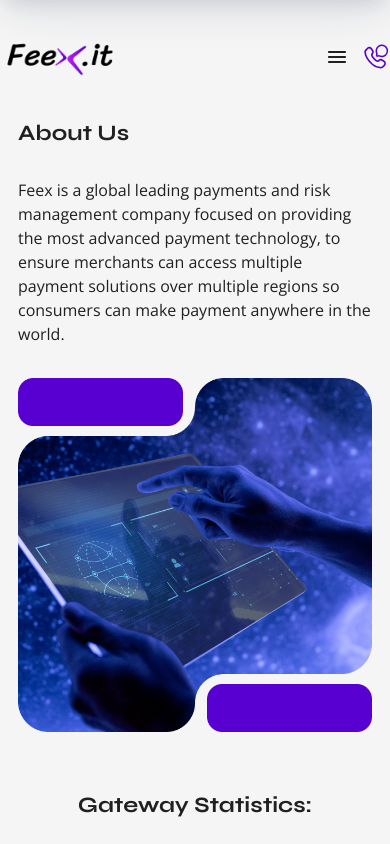
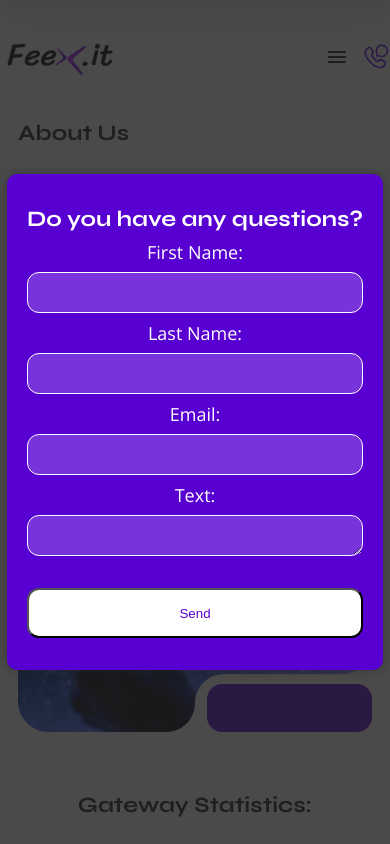
Before and after one commit to kapishdima/freex_it, a website built with webpack: page src/index.html in a window 390 px wide. Both pictures are taken after a click on the button 376 px from the left and 57 px from the top of the page. Shown: the top 844 px of the page. Built offline with nearby package versions, Linux system fonts and the light colour scheme.

Commit message:
Feat: add modal window and favicon

```diff
--- a/src/index.html
+++ b/src/index.html
@@ -13,10 +13,10 @@
   <meta property="og:description"
     content="Discover advanced payment technology and risk management solutions with Feex, enabling merchants worldwide to access diverse payment options across regions for seamless global transactions.">
   <meta property="og:image" content="./assets/images/about.png">
-  <link rel="apple-touch-icon" sizes="180x180" href="/apple-touch-icon.png">
-  <link rel="icon" type="image/png" sizes="32x32" href="/favicon-32x32.png">
-  <link rel="icon" type="image/png" sizes="16x16" href="/favicon-16x16.png">
-  <link rel="manifest" href="/site.webmanifest">
+  <link rel="apple-touch-icon" sizes="180x180" href="./assets/images/favicon/apple-touch-icon.png">
+  <link rel="icon" type="image/png" sizes="32x32" href="./assets/images/favicon/favicon-32x32.png">
+  <link rel="icon" type="image/png" sizes="16x16" href="./assets/images/favicon/favicon-16x16.png">
+  <link rel="manifest" href="./assets/images/favicon/site.webmanifest">
   <meta name="msapplication-TileColor" content="#da532c">
   <meta name="theme-color" content="#ffffff">
 </head>
@@ -49,8 +49,8 @@
         <!-- <button type="button" class="controls__login"><span class="controls__login--text">Log
             In</span>
           <img class="controls__login--icon" src="./assets/svg/login.svg" alt=""></button> -->
-        <button type="button" onclick="openModal()" class="controls__contact"><span
-            class="controls__contact--text">Contact US</span>
+        <button type="button" id="contactButton" class="controls__contact"><span class="controls__contact--text">Contact
+            US</span>
           <img class="controls__contact--icon" src="./assets/svg/contact.svg" alt=""></button>
       </div>
     </header>
@@ -241,7 +241,30 @@
       </div>
     </div>
   </footer>
-
+  <div class="modal-overlay" id="modalOverlay">
+    <div class="modal-content" id="modalContent">
+      <h2 class="title modal-content__title">Do you have any questions?</h2>
+      <form action="" class="modal-content__form form">
+        <div class="form__group">
+          <label class="form__group--label" for="firstName">First Name:</label>
+          <input class="form__group--input" type="text" id="firstName" name="firstName" required>
+        </div>
+        <div class="form__group">
+          <label class="form__group--label" for="lastName">Last Name:</label>
+          <input class="form__group--input" type="text" id="lastName" name="lastName" required>
+        </div>
+        <div class="form__group">
+          <label class="form__group--label" for="email">Email:</label>
+          <input class="form__group--input" type="email" id="email" name="email" required>
+        </div>
+        <div class="form__group">
+          <label class="form__group--label" for="text">Text:</label>
+          <textarea class="form__group--input" id="text" name="text" rows="1" required></textarea>
+        </div>
+        <button class="form__button" type="submit">Send</button>
+      </form>
+    </div>
+  </div>
 </body>
 
 </html>
--- a/src/index.js
+++ b/src/index.js
@@ -19,14 +19,23 @@ document.addEventListener("DOMContentLoaded", function () {
 
 //Modal
 
-function openModal() {
+document.addEventListener('DOMContentLoaded', function () {
   var modalOverlay = document.getElementById('modalOverlay');
-  var modalContent = document.getElementById('modalContent');
-  modalOverlay.style.display = 'flex';
-  modalContent.innerHTML = '<p>Здесь можно добавить свой контент для модального окна</p>';
-}
+  var contactButton = document.getElementById('contactButton');
 
-function closeModal() {
-  var modalOverlay = document.getElementById('modalOverlay');
-  modalOverlay.style.display = 'none';
-}
+  function openModal() {
+    modalOverlay.style.display = 'flex';
+  }
+
+  function closeModal() {
+    modalOverlay.style.display = 'none';
+  }
+
+  modalOverlay.addEventListener('click', function (event) {
+    if (event.target === modalOverlay) {
+      closeModal();
+    }
+  });
+
+  contactButton.addEventListener('click', openModal);
+});
--- a/src/styles/components/_modal.scss
+++ b/src/styles/components/_modal.scss
@@ -4,19 +4,96 @@
   left: 0;
   width: 100%;
   height: 100%;
-  background-color: rgba(0, 0, 0, 0.5);
+  background-color: rgba($color-black, 0.8);
   display: none;
   justify-content: center;
   align-items: center;
 }
 
 .modal-content {
-  background-color: #fff;
-  padding: 20px;
+  background-color: $color-purple;
+  padding: 0 20px;
   border-radius: 10px;
-  box-shadow: 0 0 10px rgba(0, 0, 0, 0.5);
+  box-shadow: 0 0 10px rgba($color-black, 0.5);
+  &__form {
+    display: flex;
+    flex-direction: column;
+    align-items: stretch;
+  }
+
+  &__title {
+    color: $color-white;
+    margin: 60px 0 42px;
+    @include laptop {
+      margin: 32px 0 12px;
+    }
+    @include tablet {
+      margin: 32px 0 12px;
+    }
+  }
 }
+.form {
+  &__group {
+    display: flex;
+    flex-direction: column;
+    align-items: center;
+    gap: 24px;
+    margin-bottom: 24px;
 
-.controls__contact {
-  cursor: pointer;
+    @include tablet {
+      gap: 16px;
+      margin-bottom: 16px;
+    }
+    @include mobile {
+      gap: 12px;
+      margin-bottom: 12px;
+    }
+    &--label {
+      color: $color-white;
+      text-align: center;
+
+      font-size: 24px;
+      font-style: normal;
+      font-weight: 400;
+      line-height: 24px;
+      @include tablet {
+        text-align: start;
+        font-size: 20px;
+        line-height: 20px;
+      }
+      @include mobile {
+        font-size: 18px;
+        line-height: 16px;
+      }
+    }
+    &--input {
+      max-width: 680px;
+      width: 100%;
+      padding: 12px 10px;
+
+      border-radius: 12px;
+      border: 1px solid $color-white;
+      background: rgba(255, 255, 255, 0.2);
+
+      color: $color-white;
+    }
+  }
+  &__button {
+    align-self: center;
+    max-width: 680px;
+    width: 100%;
+    height: 60px;
+    border-radius: 12px;
+    background: $color-white;
+    color: $color-purple;
+    margin: 36px 0 60px;
+    &:hover {
+      background: rgba($color-white, 0.9);
+      color: $color-purple;
+    }
+    @include tablet {
+      height: 50px;
+      margin: 20px 0 32px;
+    }
+  }
 }
```
Also changed, not shown: src/assets/images/favicon/browserconfig.xml (added, +9 -0 lines), src/assets/images/favicon/android-chrome-192x192.png (added), src/assets/images/favicon/android-chrome-512x512.png (added), src/assets/images/favicon/apple-touch-icon.png (added), src/assets/images/favicon/favicon-16x16.png (added), src/assets/images/favicon/favicon-32x32.png (added), src/assets/images/favicon/favicon.ico (added), src/assets/images/favicon/mstile-150x150.png (added), src/assets/images/favicon/site.webmanifest (added).
